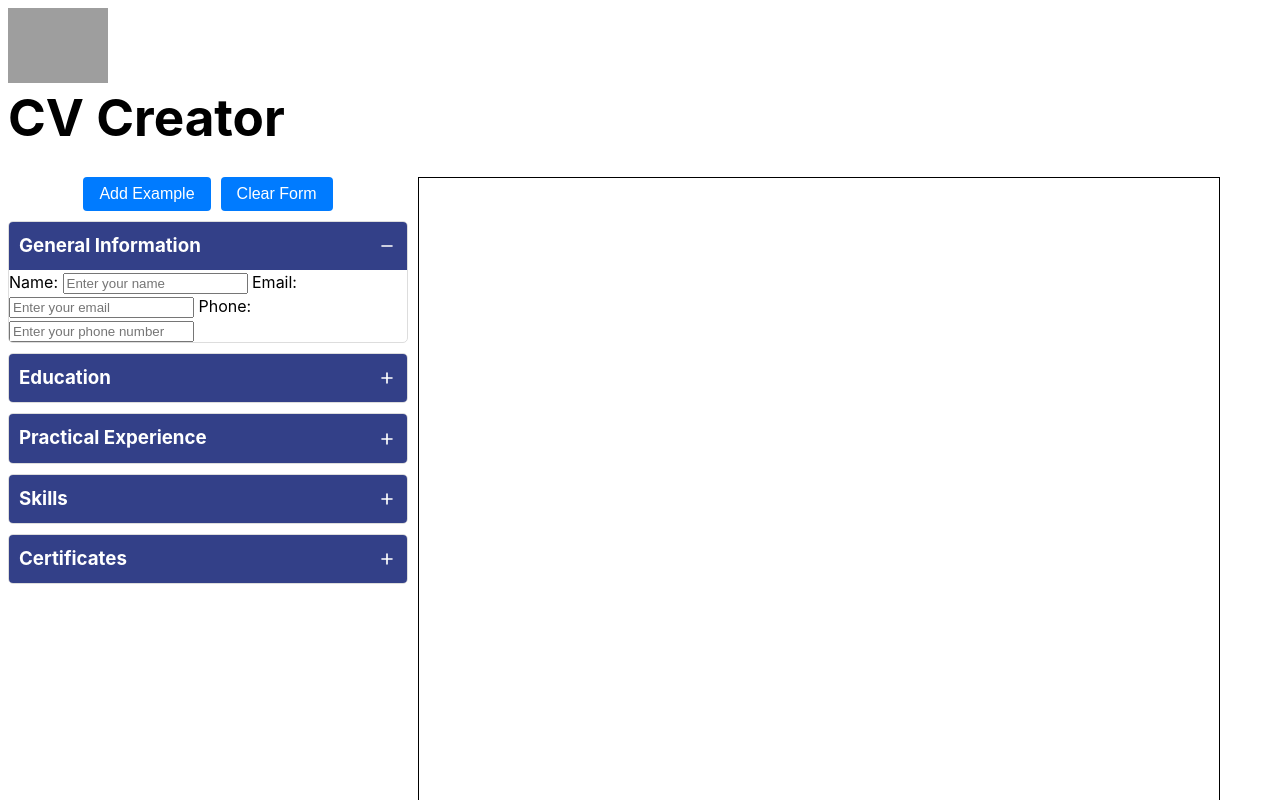
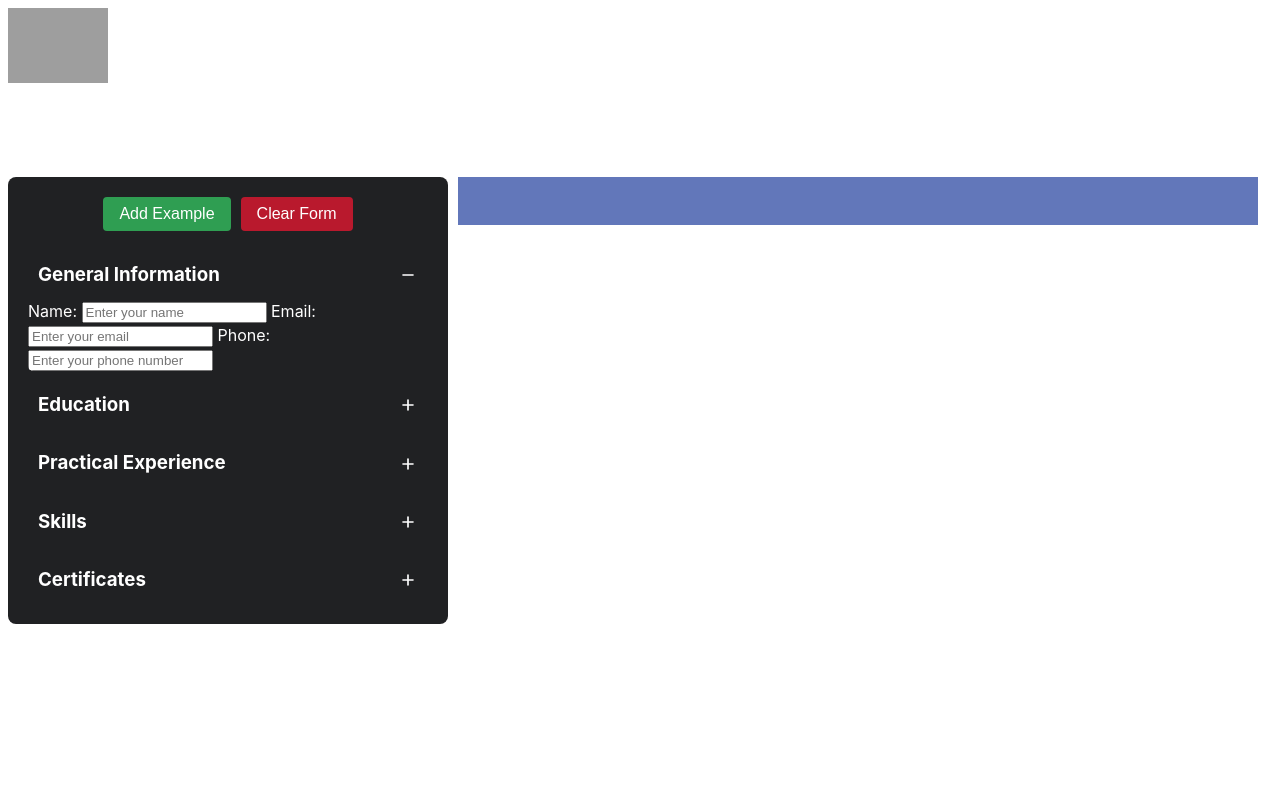
Before and after one commit to ShawnEdgell/CV-Application-3, a Svelte app: page / in a window 1280 px wide. Shown: the top 800 px of the page. Built offline with nearby package versions, Linux system fonts and the light colour scheme; grey boxes are pictures that could not be loaded.

Commit message:
theme styling

```diff
--- a/src/components/Accordion.svelte
+++ b/src/components/Accordion.svelte
@@ -42,14 +42,13 @@
 
 <style>
   .accordion {
-    border: 1px solid #ddd;
     border-radius: 5px;
     margin-bottom: 10px;
     overflow: hidden;
+    color: white;
   }
 
   .accordion-header {
-    background-color: #334088;
     padding: 10px;
     cursor: pointer;
     display: flex;
@@ -60,7 +59,7 @@
   }
 
   .accordion-header:hover {
-    background-color: #222b58;
+    background-color: #454654;
   }
 
   .icon {
--- a/src/components/CVDisplay.svelte
+++ b/src/components/CVDisplay.svelte
@@ -9,18 +9,43 @@
   }
 
   .cv-container {
-    border: 1px solid black;
     width: 800px;
     height: 1128px;
+    background-color: white;
+    display: flex;
+    flex-direction: column;
   }
+
+  .general-info {
+    background-color: #6277ba;
+    color: white;
+    padding: 24px 0;
+    display: flex;
+    flex-direction: column;
+  }
+
+  .contact-info {
+    display: flex;
+    justify-content: center;
+    gap: 20px;
+  }
+
+  #title {
+    font-size: 3.2em;
+    font-weight: 600;
+  }
+
+
 </style>
 
 <div class="cv-container">
   <!-- General Information -->
   <div class="general-info">
-    <h1>{$generalInfo.name}</h1>
-    <p>{$generalInfo.email}</p>
-    <p>{$generalInfo.phone}</p>
+    <p id="title">{$generalInfo.name}</p>
+    <div class="contact-info">
+      <p>{$generalInfo.email}</p>
+      <p>{$generalInfo.phone}</p>
+    </div>
   </div>
 
   <!-- Education -->
--- a/src/components/Certificates.svelte
+++ b/src/components/Certificates.svelte
@@ -45,7 +45,7 @@
     {#each localCertificates as cert, index (cert.name)}
       <li>
         {cert.name} from {cert.institution} on {cert.date}
-        <button on:click={() => removeCertificate(index)}>Remove</button>
+        <button id="remove" on:click={() => removeCertificate(index)}>Remove</button>
       </li>
     {/each}
   </ul>
--- a/src/components/Education.svelte
+++ b/src/components/Education.svelte
@@ -48,7 +48,7 @@
     {#each $globalEducations as edu, index}
       <li>
         {edu.schoolName} - {edu.titleOfStudy} ({edu.dateOfStudy})
-        <button on:click={() => removeEducation(index)}>Remove</button>
+        <button id="remove" on:click={() => removeEducation(index)}>Remove</button>
       </li>
     {/each}
   </ul>
--- a/src/components/PracticalExp.svelte
+++ b/src/components/PracticalExp.svelte
@@ -66,7 +66,7 @@
     {#each $experiences as exp, index}
       <li>
         {exp.positionTitle} at {exp.companyName}
-        <button on:click={() => removeExperience(index)}>Remove</button>
+        <button id="remove" on:click={() => removeExperience(index)}>Remove</button>
       </li>
     {/each}
   </ul>
--- a/src/components/Skills.svelte
+++ b/src/components/Skills.svelte
@@ -32,7 +32,7 @@
     {#each $skills as skill, index}
       <li>
         Skill {index + 1}: {skill}.
-        <button on:click={() => removeSkill(index)}>Remove</button>
+        <button id="remove" on:click={() => removeSkill(index)}>Remove</button>
       </li>
     {/each}
   </ul>
--- a/src/data/template.json
+++ b/src/data/template.json
@@ -1,6 +1,6 @@
 {
   "generalInfo": {
-    "name": "John Smith",
+    "name": "Sarah Williams",
     "email": "email@example.com",
     "phone": "123-456-7890"
   },
--- a/src/styles/general.css
+++ b/src/styles/general.css
@@ -21,7 +21,7 @@ body {
   place-items: center;
   min-width: 320px;
   min-height: 100vh;
-  background-color: #fff;
+  background-color: #454654;
 }
 
 .main-container {
@@ -33,6 +33,7 @@ body {
 h1 {
   font-size: 3.2em;
   line-height: 1.1;
+  color: white;
 }
 
 #app {
@@ -41,13 +42,43 @@ h1 {
   text-align: center;
 }
 
+#add {
+  background-color: #2f9e52;
+  margin-bottom: 10px;
+}
+
+#clear {
+  background-color: #b9192d;
+  margin-bottom: 10px;
+}
+
+#remove {
+  margin-left: 10px;
+  background-color: #454654;
+}
+
+#remove:hover {
+  background-color: #393a46;
+}
+
+#add:hover {
+  background-color: #32893c;
+}
+
+#clear:hover {
+  background-color: #991c24;
+}
+
 .inputs-container {
+  background-color: #202123;
+  border-radius: 8px;
   display: flex;
   flex-direction: column;
   width: 400px;
   height: 100%;
   max-height: 1128px;
   overflow-y: scroll;
+  padding: 20px 20px 10px 20px;
 }
 
 .info-container,
@@ -57,7 +88,6 @@ h1 {
 .certificates-container {
   display: flex;
   flex-direction: column;
-  padding: 10px 20px;
 }
 
 .education-container li,
@@ -68,11 +98,12 @@ h1 {
   align-items: center;
   justify-content: space-between;
   text-align: left;
-  margin: 10px 0;
+  margin: 10px 10px;
 }
 
 label {
   text-align: left;
+  padding: 5px 10px;
 }
 
 button {
```
